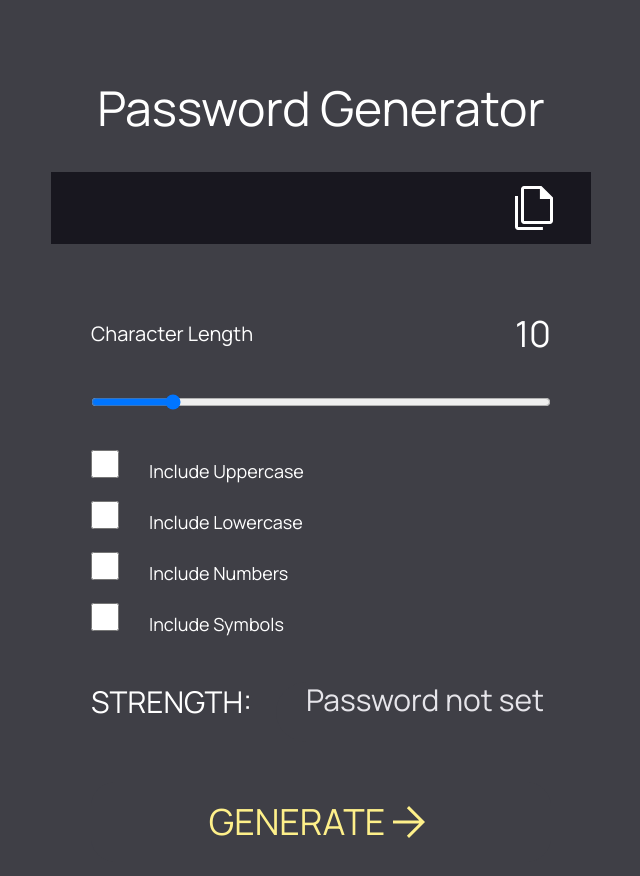
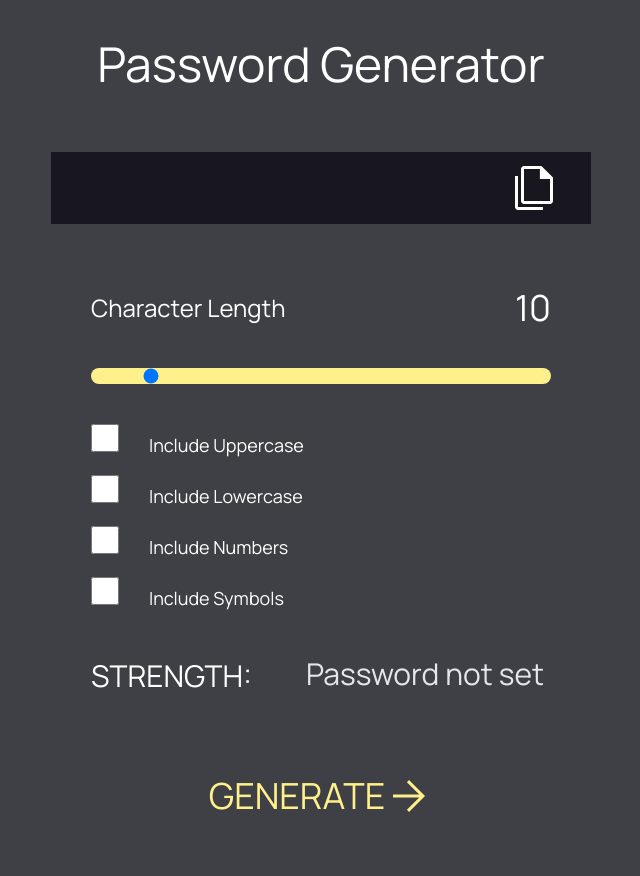
Before and after one commit to lorenzof97/password-generator, a Next.js app: page / in a window 1280 px wide. Shown: the top 876 px of the page, without its empty margins (319-959 px from the left). Built offline with nearby package versions, Linux system fonts and the light colour scheme.

Commit message:
refactoring, added slider styling, added strength

```diff
--- a/pages/index.js
+++ b/pages/index.js
@@ -1,4 +1,5 @@
 import React, { useEffect, useState } from "react";
+
 
 export default function Home() {
   const [input, setInput] = useState(10);
@@ -13,21 +14,14 @@ export default function Home() {
   const [isNumber, setIsNumber] = useState(0);
   const [isSpecial, setIsSpecial] = useState(0);
   const [password, setPassword] = useState("");
-  const [hover, setHover] = useState(false);
+  const [generateHover, setGenerateHover] = useState(false);
   const [buttonPress, setButtonPress] = useState(false);
   const [copyPress, setCopyPress] = useState(false);
-  const [empty, setEmpty] = useState(true);
+  const [copyHover, setCopyHover] = useState(false);
+  const [copy, setCopy] = useState(false);
   const tempPassword = [];
   let params = lowercase + uppercase + number + special;
   const strength = isLowercase + isUppercase + isNumber + isSpecial;
-
-  {
-    /*
-    const [warning, setWarning] = useState("");
-    const [sliderPress, setSliderPress] = useState(false);
-    const [checkPress, setCheckPress] = useState(false);
-  */
-  }
 
   useEffect(() => {
     if (submit) {
@@ -46,6 +40,7 @@ export default function Home() {
 
   function handleCopy() {
     if (password != "") {
+      setCopy(true);
       const element = document.createElement("textarea");
       element.value = password;
       document.body.appendChild(element);
@@ -53,6 +48,10 @@ export default function Home() {
       document.execCommand("copy");
       document.body.removeChild(element);
       setText("Copied!");
+      {/* setting text to fade after a second */}
+      setTimeout(() => {
+        setCopy(false)
+      }, 1000);
     }
   }
 
@@ -86,44 +85,45 @@ export default function Home() {
 
   return (
     <>
-      <div className="pt-[5.5vh] w-[540px] h-[80px]">
+      <div className=" ">
         <h1 className="text-center text-5xl p-10">Password Generator</h1>
+        <div className="w-full h-6"/>
         <div className="bg-[#18171F] flex flex-row items-center p-3">
-          <h2 className="text-[32px]">{password}</h2>
-          <h3 className="ml-auto mr-0 text-lg bg-transparent color-[#00FFFF] animate-fade">
-            {text}
+          <h2 className="ml-5 text-2xl">{password}</h2>
+          <h3 className={`${!copy ? "opacity-0" : "opacity-100"} ml-auto mr-0 text-lg text-yellow-200 bg-transparent color-[#00FFFF] transition-all`}>
+            Copied!
           </h3>
           <svg
             onClick={handleCopy}
             onMouseDown={() => setCopyPress(true)}
             onMouseUp={() => setCopyPress(false)}
-            className={`${
-              copyPress ? "#fef08a" : "fill-white"
-            } ml-[auto] mr-5 cursor-pointer `}
+            onMouseEnter={() => setCopyHover(true)}
+            onMouseLeave={() => setCopyHover(false)}
+            className={`${copyPress ? "scale-90" : ""} ml-[auto] mr-5 cursor-pointer transition-all`}
             xmlns="http://www.w3.org/2000/svg"
             height="48"
             width="48"
           >
-            <path d="M39 40H13q-1.2 0-2.1-.9-.9-.9-.9-2.1V5q0-1.2.9-2.1.9-.9 2.1-.9h17.4L42 13.6V37q0 1.2-.9 2.1-.9.9-2.1.9ZM28.9 14.9V5H13v32h26V14.9ZM7 46q-1.2 0-2.1-.9Q4 44.2 4 43V12.05h3V43h24.9v3Zm6-41v9.9V5v32V5Z" />
+            <path fill = {`${copyHover ? "#fef08a" : "white"}`} d="M39 40H13q-1.2 0-2.1-.9-.9-.9-.9-2.1V5q0-1.2.9-2.1.9-.9 2.1-.9h17.4L42 13.6V37q0 1.2-.9 2.1-.9.9-2.1.9ZM28.9 14.9V5H13v32h26V14.9ZM7 46q-1.2 0-2.1-.9Q4 44.2 4 43V12.05h3V43h24.9v3Zm6-41v9.9V5v32V5Z" />
           </svg>
         </div>
-        <div className="w-full h-[30px] " />
+        <div className="w-full h-6"/>
 
         {/* below controls "main" box of the generator */}
 
-        <div className="  p-10 text-lg rounded-3xl">
-          <div className="flex flex-row text-xl pb-4 items-center">
+        <div className="p-10 text-lg rounded-3xl">
+          <div className="flex flex-row text-2xl pb-4 items-center">
             Character Length
             <p onChange={handleChange} className="ml-[auto] mr-0 text-4xl">
               {input}
             </p>
           </div>
           <input
-            className="w-full my-6"
+            className="w-full my-6 bg-yellow-200  rounded-full cursor-pointer appearance-none range-sm [::-webkit-slider-thumb]"
             type="range"
             id="slider"
             min={8}
-            max={20}
+            max={25}
             value={input}
             onChange={(e) => setInput(e.target.value)}
           />
@@ -161,12 +161,15 @@ export default function Home() {
               <label htmlFor="symbols">Include Symbols</label>
             </li>
           </ul>
+
+          {/* controls strength range bar */}
+
           <div className="flex flex-row w-[460px] h-[80px] bg-zinc-700 items-center text-3xl mt-6">
             STRENGTH:
             <label
               className={`${
                 strength == 0
-                  ? "bg-zinc-700 ml-6 mb-0 mt-auto"
+                  ? "bg-zinc-700 ml-6"
                   : strength == 1
                   ? "bg-red-500 w-[13.75%] rounded-r-none"
                   : strength == 2
@@ -174,7 +177,7 @@ export default function Home() {
                   : strength == 3
                   ? "bg-lime-200 w-[41.25%] rounded-r-none"
                   : "bg-green-400 w-[55%] rounded-r-full"
-              } text-[#E6E5EA] ml-12 my-[5%] h-3/4 rounded-l-full transition-all`}
+              } text-[#E6E5EA] ml-12 h-1/2 rounded-l-full transition-all `}
               htmlFor="strengthTest"
             >
               <p className={`${strength == 0 ? "" : "hidden"} w-[250px]`}>
@@ -182,10 +185,13 @@ export default function Home() {
               </p>
             </label>
           </div>
+
+          {/* button that handles password generation */}
+
           <button
             onClick={() => setSubmit(true)}
-            onMouseEnter={() => setHover(true)}
-            onMouseLeave={() => setHover(false)}
+            onMouseEnter={() => setGenerateHover(true)}
+            onMouseLeave={() => setGenerateHover(false)}
             onMouseDown={() => setButtonPress(true)}
             onMouseUp={() => setButtonPress(false)}
             className={`${
@@ -196,7 +202,7 @@ export default function Home() {
           >
             GENERATE{" "}
             <svg xmlns="http://www.w3.org/2000/svg" height="48" width="48">
-              <path className = "transition-all" fill={`${hover ? "#3f3f46" : "#fef08a"}`} d="m24 40-2.1-2.15L34.25 25.5H8v-3h26.25L21.9 10.15 24 8l16 16Z" />
+              <path className = "transition-all" fill={`${generateHover ? "#3f3f46" : "#fef08a"}`} d="m24 40-2.1-2.15L34.25 25.5H8v-3h26.25L21.9 10.15 24 8l16 16Z" />
             </svg>
           </button>
         </div>
```
